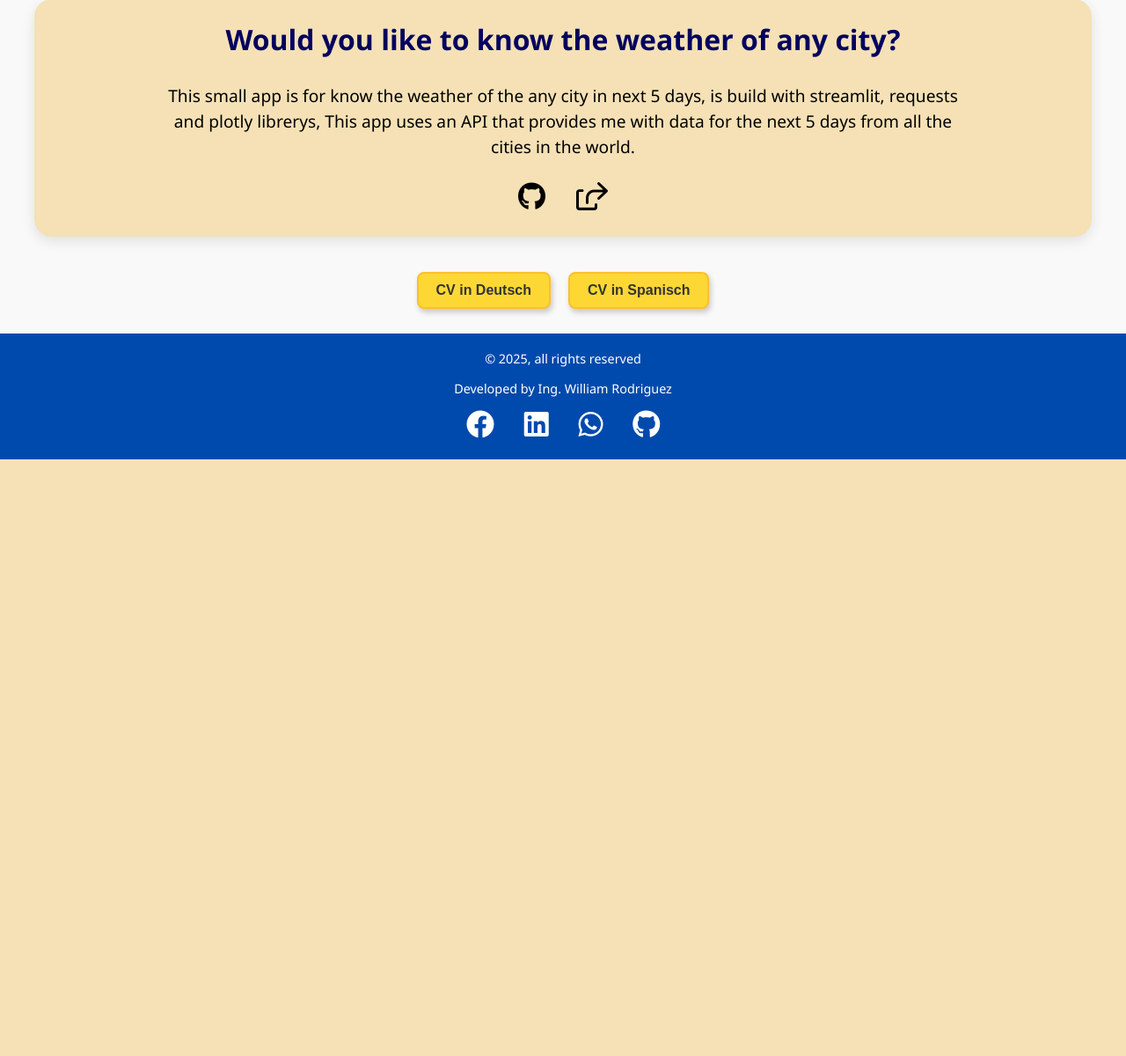
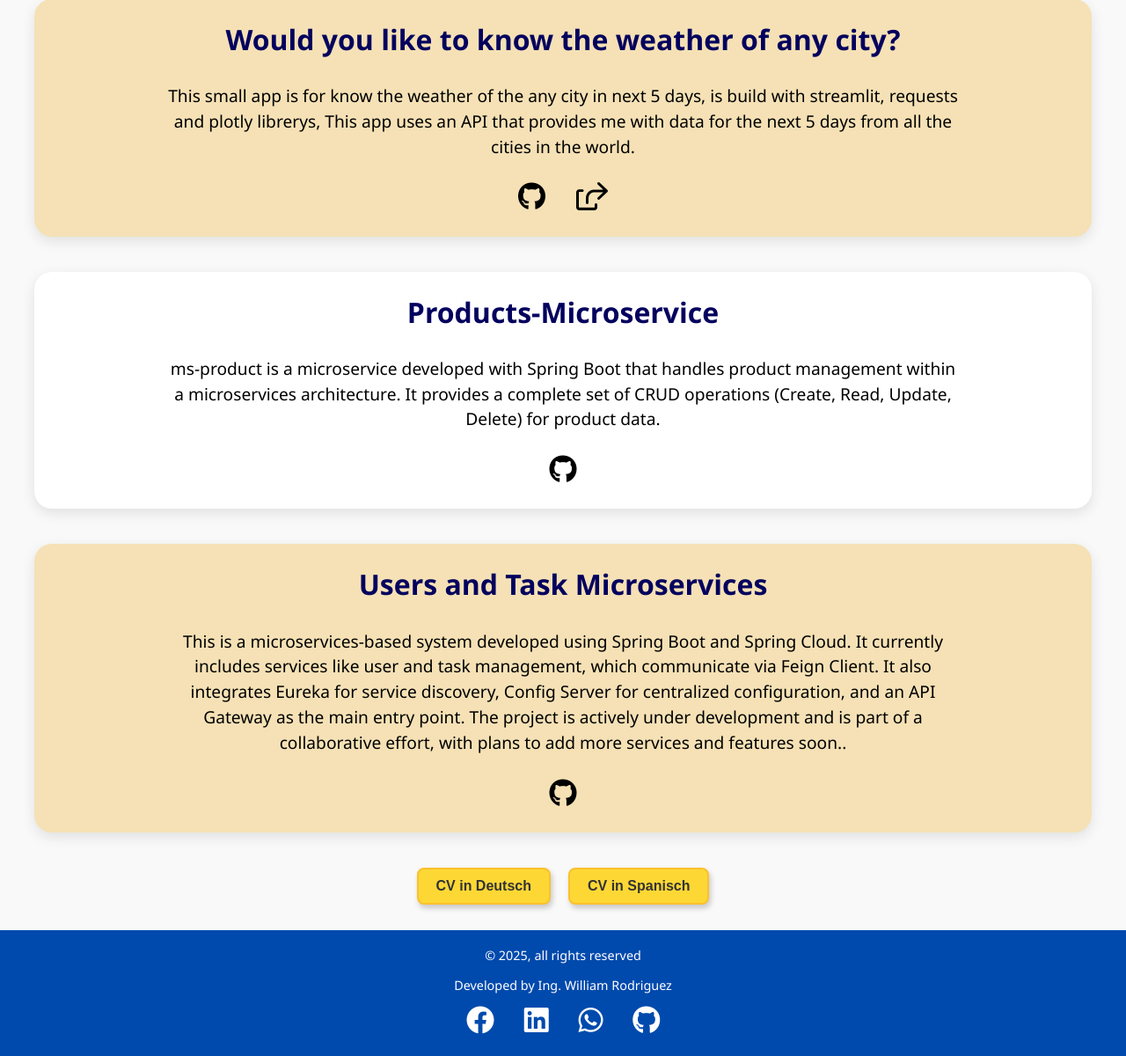
Before and after one commit to William0814/Meine_CV, a Django app: page /experience/ in a window 1280 px wide. Shown: the part 3724-4924 px from the top of the page at 88% size. Before the commit the page ends 4246 px from the top, so only its background shows below. Run offline with Django 5.2, Linux system fonts and the light colour scheme.

Commit message:
Add more experience section

```diff
--- a/portafolio/templates/portafolio/experience.html
+++ b/portafolio/templates/portafolio/experience.html
@@ -184,4 +184,43 @@
   </div>
 </section>
 
+<section class="studies">
+  <h2>Products-Microservice</h2>
+  <div class="experiencia-container">
+    <p>ms-product is a microservice developed with Spring Boot that handles product
+       management within a microservices architecture. It provides a complete set of
+        CRUD operations (Create, Read, Update, Delete) for product data.</p>
+
+        <a
+          href="https://github.com/William0814/products-microservices.git"
+          target="_blank"
+          class="social_icon_experience"
+          title="https://github.com/William0814/products-microservices.git"
+          ><i class="fab fa-github"></i
+        ></a>
+      <br>
+  </div>
+</section>
+
+<section class="studies">
+  <h2>Users and Task Microservices</h2>
+  <div class="experiencia-container">
+    <p>This is a microservices-based system developed using Spring Boot and Spring
+       Cloud. It currently includes services like user and task management, which
+       communicate via Feign Client. It also integrates Eureka for service discovery,
+        Config Server for centralized configuration, and an API Gateway as the main
+        entry point. The project is actively under development and is part of a collaborative
+         effort, with plans to add more services and features soon..</p>
+
+        <a
+          href="https://github.com/Especializacion-Ingenieria-de-Software"
+          target="_blank"
+          class="social_icon_experience"
+          title="https://github.com/Especializacion-Ingenieria-de-Software"
+          ><i class="fab fa-github"></i
+        ></a>
+      <br>
+  </div>
+</section>
+
 {% endblock %}
```
